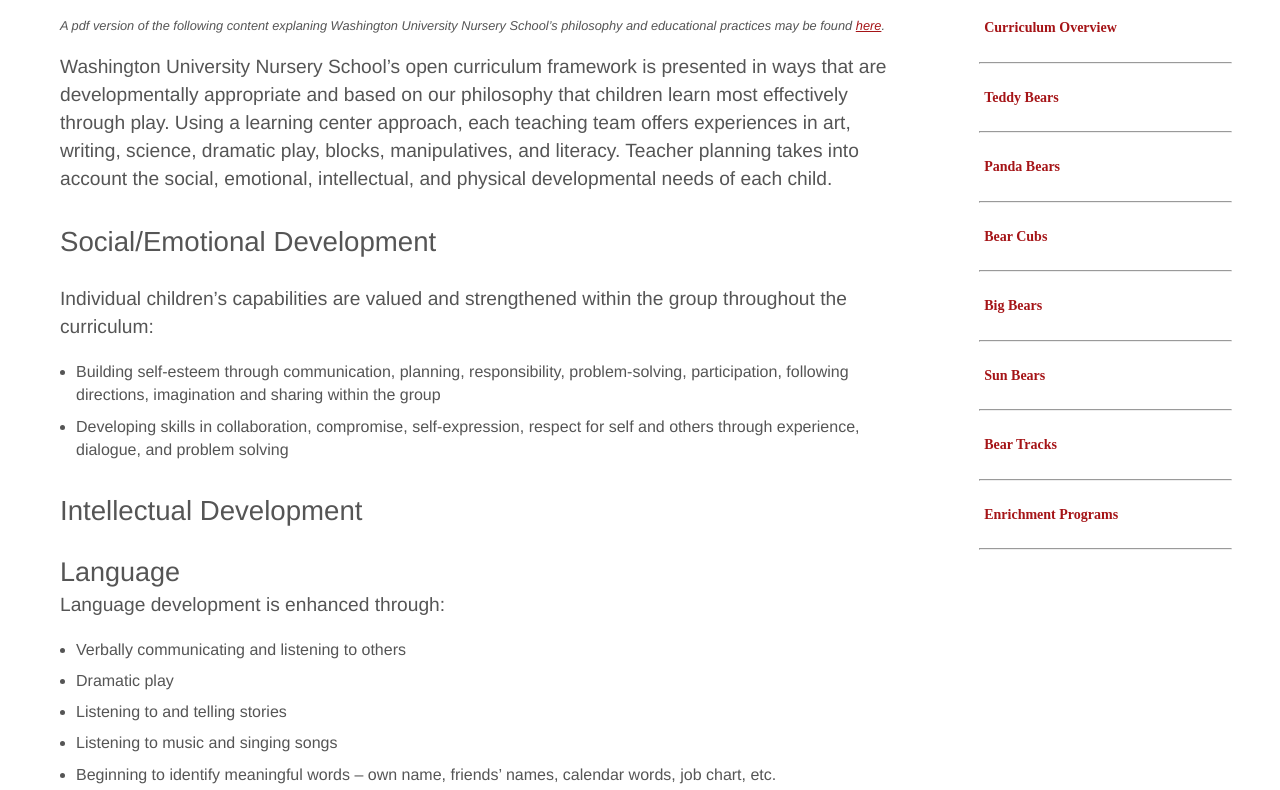
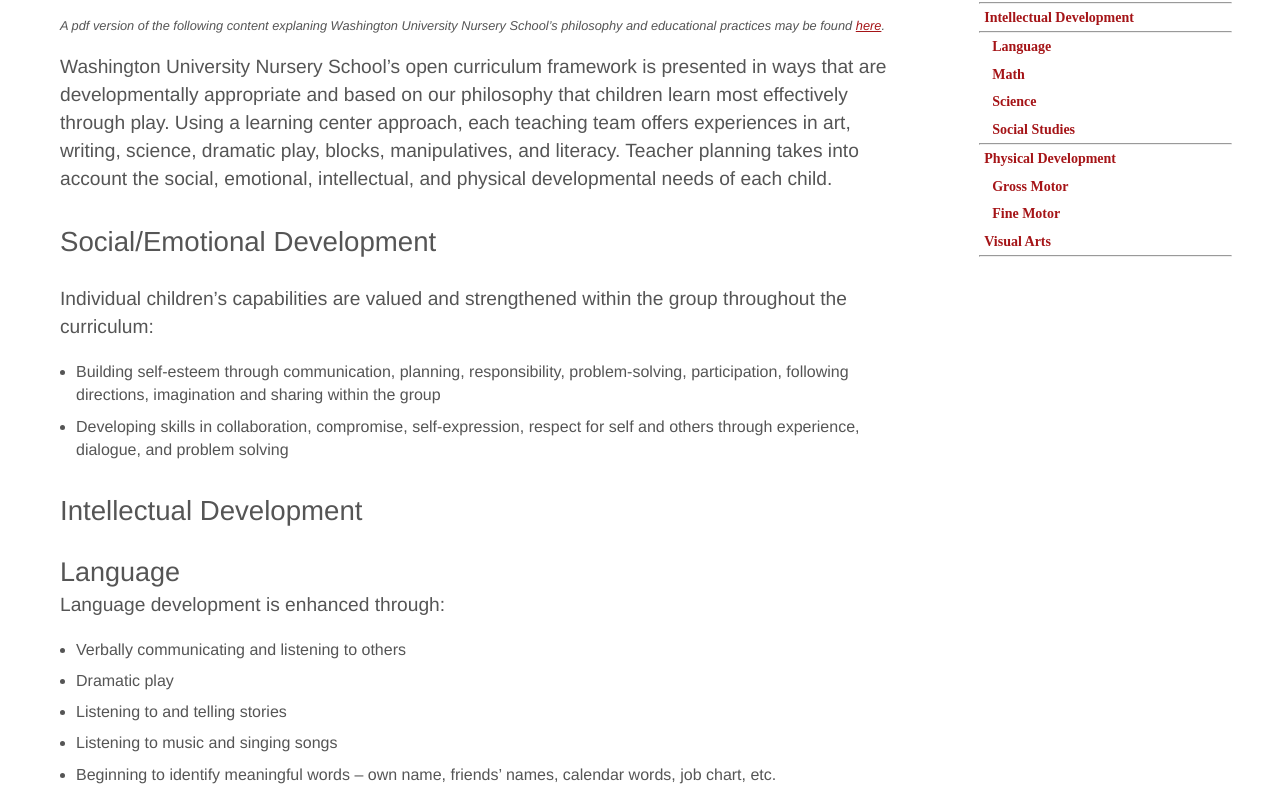
Before and after one commit to cse-256-f23/information-foraging-project-catherine-ray-nisha, a website: page files/curriculum_overview.html in a window 1280 px wide. Shown: the part 102-892 px from the top of the page. Drawn offline with nearby package versions, Linux system fonts and the light colour scheme; files that its build step writes are made by us from their sources; files whose address does not match are found by name.

Commit message:
updated task 1 side nav

```diff
--- a/files/css/curriculum_overview.css
+++ b/files/css/curriculum_overview.css
@@ -1,6 +1,10 @@
 @import url("common.css");
 @import url("side_menu.css");
 
+main h2, main h3 {
+    padding-top: 40px;
+    margin-top: -40px;
+}
 main h3 {
     font-size: 1.2rem;
     font-weight: 700;
--- a/files/css/side_menu.css
+++ b/files/css/side_menu.css
@@ -21,7 +21,11 @@
 ul.subnav>.current_page_item>a {
     color: #3d3d3d;
     font-family: "Libre Baskerville", "Times New Roman", "serif";
-    font-size: 2em;
+    font-size: 1.5em;
+}
+
+.side-nav-indent {
+    padding-left: 0.5rem;
 }
 
 ul.subnav,
--- a/files/curriculum_overview.html
+++ b/files/curriculum_overview.html
@@ -22,8 +22,8 @@
       <main>
         <h1>Curriculum Overview</h1>
         <p class="tiny">
-          A pdf version of the following content explaning Washington University Nursery School’s
-          philosophy and educational practices may be found
+          A pdf version of the following content explaning Washington University
+          Nursery School’s philosophy and educational practices may be found
           <a
             class="download"
             href="downloads/curriculum_overview.pdf"
@@ -50,9 +50,7 @@
           each child.
         </p>
 
-        <h2 class="social-environmental-development">
-          Social/Emotional Development
-        </h2>
+        <h2 id="social-emotional-development">Social/Emotional Development</h2>
         <p>
           Individual children’s capabilities are valued and strengthened within
           the group throughout the curriculum:
@@ -70,8 +68,8 @@
           </li>
         </ul>
 
-        <h2 class="intellectual">Intellectual Development</h2>
-        <h3 class="language">Language</h3>
+        <h2 id="intellectual">Intellectual Development</h2>
+        <h3 id="language">Language</h3>
         <p>Language development is enhanced through:</p>
         <ul>
           <li>Verbally communicating and listening to others</li>
@@ -88,7 +86,7 @@
           </li>
         </ul>
 
-        <h3 class="math">Math</h3>
+        <h3 id="math">Math</h3>
         <p>
           Math skills are being formed while children play. These activities
           involve:
@@ -102,7 +100,7 @@
           <li>Graphing</li>
         </ul>
 
-        <h3 class="science">Science</h3>
+        <h3 id="science">Science</h3>
         <p>Science concepts are developed by:</p>
         <ul>
           <li>
@@ -135,7 +133,7 @@
           <li>Cooking and eating healthy snacks</li>
         </ul>
 
-        <h3 class="social-studies">Social Studies</h3>
+        <h3 id="social-studies">Social Studies</h3>
         <p>Social studies concepts are introduced by:</p>
         <ul>
           <li>
@@ -169,8 +167,8 @@
           </li>
         </ul>
 
-        <h2 class="physical-development">Physical Development</h2>
-        <h3 class="gross-motor">Gross Mottor</h3>
+        <h2 id="physical-development">Physical Development</h2>
+        <h3 id="gross-motor">Gross Mottor</h3>
         <p>
           Gross motor skills are developed, during indoor play and outdoors on
           the playground, using:
@@ -190,7 +188,7 @@
           <li>Building with large and small wooden blocks</li>
         </ul>
 
-        <h3 class="fine-motor">Fine Mottor</h3>
+        <h3 id="fine-motor">Fine Mottor</h3>
         <p>
           Fine motor skills are developed throughout the day during such
           activities as:
@@ -215,7 +213,7 @@
           </li>
         </ul>
 
-        <h2 class="visual-arts">Visual Arts</h2>
+        <h2 id="visual-arts">Visual Arts</h2>
         <p>
           At Washington University Nursery School we offer children many
           opportunities to express themselves creatively and artistically. We
@@ -295,39 +293,43 @@
           <li
             class="page_item page-item-95 page_item_has_children current_page_item"
           >
-            <a href="files/classrooms.html" aria-current="page">Classrooms</a>
-            <ul class="children">
+            <a class="subnav-title">Curriculum Overview</a>
+            <ul class="side-nav">
               <li><hr /></li>
               <li class="page_item page-item-10528">
-                <a href="files/curriculum_overview.html">Curriculum Overview</a>
+                <a href="#social-emotional-development"
+                  >Social/Emotional Development</a
+                >
               </li>
               <li><hr /></li>
               <li class="page_item page-item-106">
-                <a href="files/teddy_bears.html">Teddy Bears</a>
+                <a href="#intelectual-developemt">Intellectual Development</a>
               </li>
               <li><hr /></li>
-              <li class="page_item page-item-108">
-                <a href="files/panda_bears.html">Panda Bears</a>
+              <li class="side-nav-indent">
+                <a href="#language">Language</a>
               </li>
-              <li><hr /></li>
-              <li class="page_item page-item-102">
-                <a href="files/bear_cubs.html">Bear Cubs</a>
+              <li class="side-nav-indent">
+                <a href="#math">Math</a>
+              </li>
+              <li class="side-nav-indent">
+                <a href="#science">Science</a>
+              </li>
+              <li class="side-nav-indent">
+                <a href="#social-studies">Social Studies</a>
               </li>
               <li><hr /></li>
               <li class="page_item page-item-100">
-                <a href="files/big_bears.html">Big Bears</a>
+                <a href="#physical-development">Physical Development</a>
               </li>
-              <li><hr /></li>
-              <li class="page_item page-item-104">
-                <a href="files/sun_bears.html">Sun Bears</a>
+              <li class="side-nav-indent">
+                <a href="#gross-motor">Gross Motor</a>
               </li>
-              <li><hr /></li>
-              <li class="page_item page-item-10512">
-                <a href="files/bear_cubs.html">Bear Tracks</a>
+              <li class="side-nav-indent">
+                <a href="#fine-studies">Fine Motor</a>
               </li>
-              <li><hr /></li>
-              <li class="page_item page-item-10514">
-                <a href="files/enrichment_programs.html">Enrichment Programs</a>
+              <li class="page_item page-item-100">
+                <a href="#visual-arts">Visual Arts</a>
               </li>
               <li><hr /></li>
             </ul>
```
